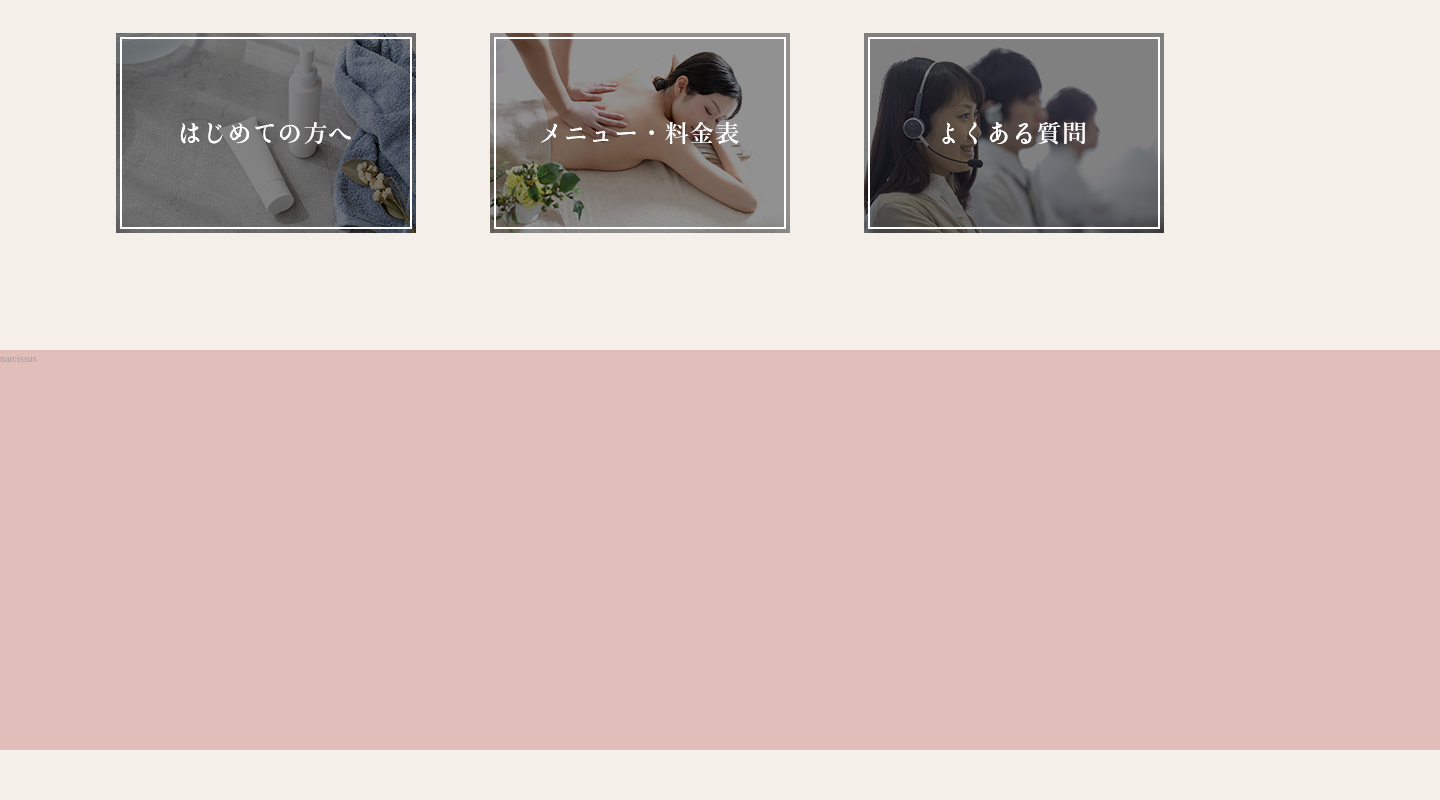
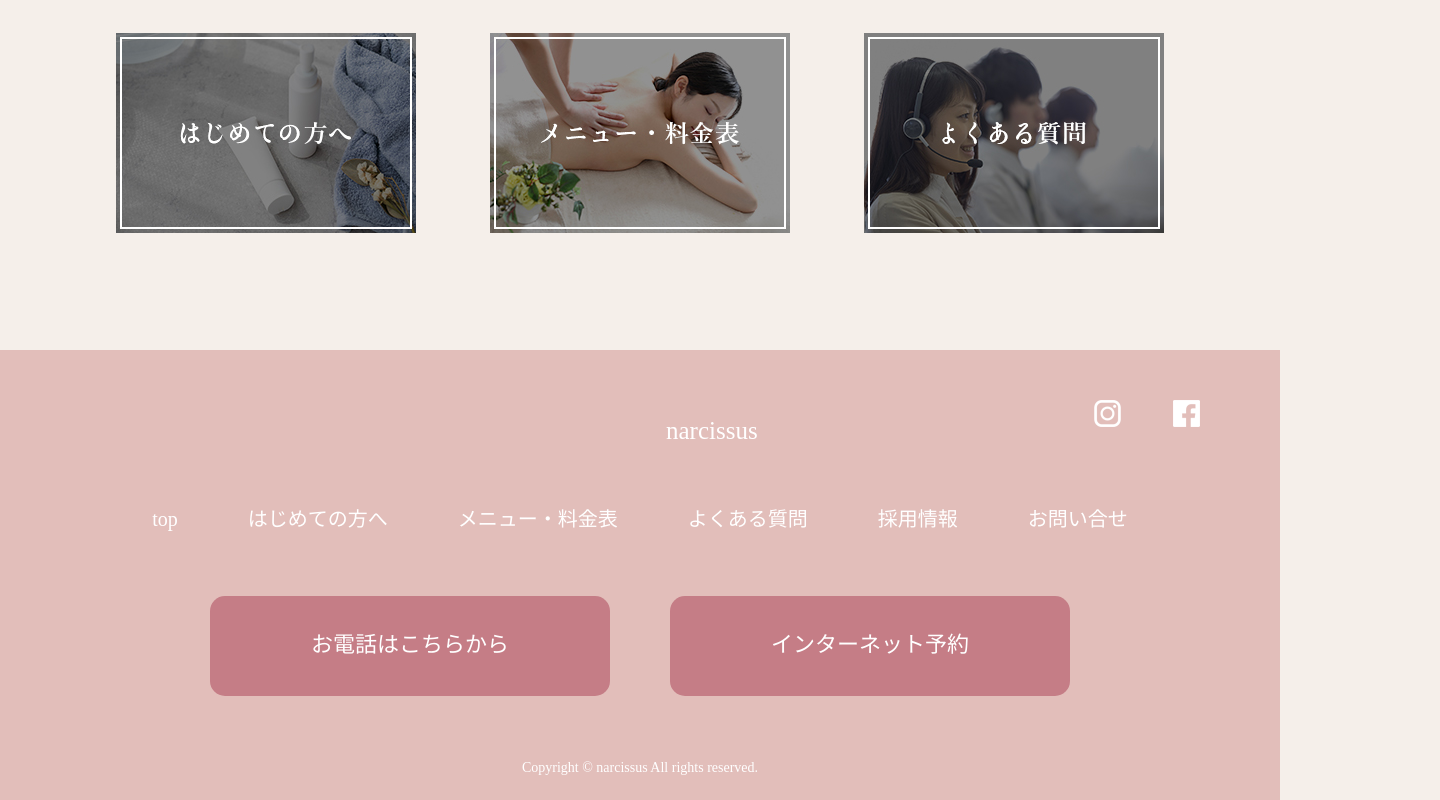
Before and after one commit to maki9789/esthe-narcissus, a plain HTML site: page index.html in a window 1280 px wide. Shown: the part 5217-6017 px from the top of the page, 1440 px wide, since content can reach past the window. Before the commit the page ends 5967 px from the top, so only its background shows below. Drawn offline with Linux system fonts and the light colour scheme; some packages are replaced by stand-ins of ours.

Commit message:
フッター作成

```diff
--- a/css/style.css
+++ b/css/style.css
@@ -368,8 +368,82 @@ tbody th {
     margin: 180px 25px 100px;
 }
 
+/* フッター */
 footer {
     background-color: #e2beba;
-    width: 1440px;
-    height: 400px;
+    width: 100%;
+    height: 450px;
+    color: #fff;
 }
+
+.footer-shopname {
+    float: left;
+    font-size: 25px;
+    margin-top: 60px;
+    margin-left: 666px;
+}
+
+.sns-link {
+    float: right;
+    margin-top: 50px;
+    margin-right: 80px;
+}
+
+.link-instagram {
+    margin-right: 50px;
+}
+
+.footer-nav {
+	text-align: center;
+}
+
+.footer-nav ul {
+	list-style: none;
+	margin: 0;
+	padding: 0;
+    display: flex;
+    width: 100%;
+    justify-content: center;
+    font-size: 20px;
+}
+
+.footer-nav li a {
+	display: block;
+	padding: 50px 35px 60px;
+    color: #fff;
+}
+
+.footer-tel-btn {
+    width: 400px;
+    height: 100px;
+    font-size: 22px;
+    text-align: center;
+    padding: 30px 80px;
+    background-color: #c57d86;
+    text-decoration: none;
+    color: white;
+    border-radius: 15px;
+    float: left;
+    margin-left: 210px;
+}
+
+
+.footer-web-btn {
+    width: 400px;
+    height: 100px;
+    font-size: 22px;
+    text-align: center;
+    padding: 30px 80px;
+    background-color: #c57d86;
+    text-decoration: none;
+    color: white;
+    border-radius: 15px;
+    float: right;
+    margin-right: 210px;
+}
+
+.copyright {
+    font-size: 14px;
+    margin-top: 160px;
+    text-align: center;
+}
--- a/index.html
+++ b/index.html
@@ -145,9 +145,28 @@
 
         <!-- フッター -->
         <footer>
-            <p class="footer-shopname">narcissus</p>
-
-
+            <div class="footer-shopname">
+                <p>narcissus</p>
+            </div>
+            <div class="sns-link">
+                <a href="#"><img src="./images/instagram.png" class="link-instagram"></a>
+                <a href="#"><img src="./images/facebook.png" class="link-facebook"></a>
+            </div>
+            <div class="footer-nav">
+                <ul class="footer-link">
+                    <li class="footer-link-top"><a href="#">top</a></li>
+                    <li class="footer-link-first"><a href="#">はじめての方へ</a></li>
+                    <li class="footer-link-menu"><a href="#">メニュー・料金表</a></li>
+                    <li class="footer-link-QA"><a href="#">よくある質問</a></li>
+                    <li class="footer-link-recruit"><a href="#">採用情報</a></li>
+                    <li class="footer-link-contact"><a href="#">お問い合せ</a></li>
+                </ul>
+            </div>
+            <div class="footer-btn">
+                <a href="" class="footer-tel-btn">お電話はこちらから</a>
+                <a href="" class="footer-web-btn">インターネット予約</a>
+            </div>
+            <p class="copyright">Copyright © narcissus All rights reserved.</p>
         </footer>
     </body>
 </html>
```
Also changed, not shown: images/facebook.png (added), images/instagram.png (added), 1 other file.
